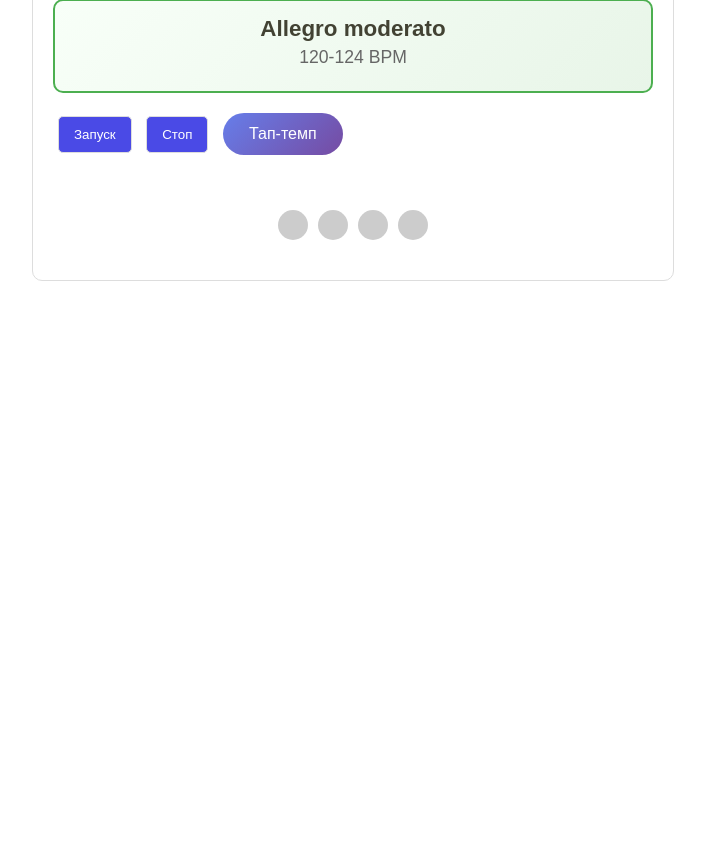
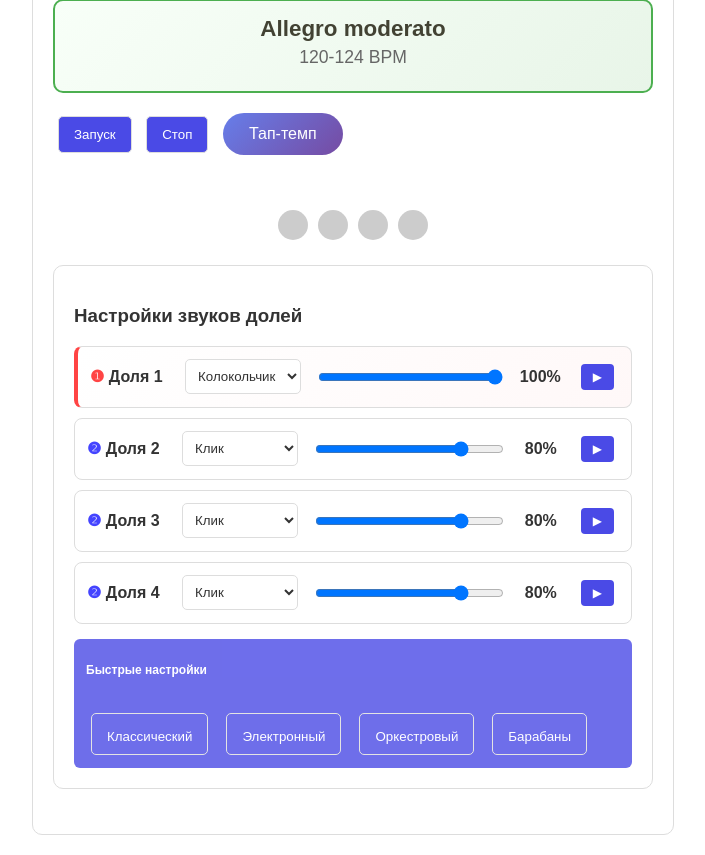
Before and after one commit to notnavolsus-commits/Metrosite, a Django app: page / in a window 1280 px wide. Shown: the part 594-1449 px from the top of the page, without its empty margins (287-992 px from the left). Before the commit the page ends 875 px from the top, so only its background shows below. Run offline with Django 5.2, Linux system fonts and the light colour scheme; data comes from the database, SQL or seed files in the repository; data that the repository does not hold is empty.

Commit message:
Added sounds for beats

```diff
--- a/Metrosite/settings.py
+++ b/Metrosite/settings.py
@@ -24,7 +24,7 @@ BASE_DIR = Path(__file__).resolve().parent.parent
 SECRET_KEY = 'django-insecure-&gl4!6+9$uv!4u^%o+tzm=6*mt9om_j#xo-si$jfxtyvz@m+@8'
 
 # SECURITY WARNING: don't run with debug turned on in production!
-DEBUG = False
+DEBUG = True
 
 ALLOWED_HOSTS = ['alexandriaasking.pythonanywhere.com', '127.0.0.1', 'localhost']
 
@@ -121,7 +121,7 @@ STATIC_URL = '/static/'
 STATICFILES_DIRS = [
     BASE_DIR / "metronome/static/",
 ]
-STATIC_ROOT = os.path.join(BASE_DIR, 'staticfiles/')
+# STATIC_ROOT = os.path.join(BASE_DIR, 'staticfiles/')
 
 # Default primary key field type
 # https://docs.djangoproject.com/en/5.2/ref/settings/#default-auto-field
--- a/metronome/static/css/metrosite.css
+++ b/metronome/static/css/metrosite.css
@@ -136,7 +136,7 @@ button:hover {
     margin: 15px 0;
 }
 
-.presets-category-btn {
+.preset-category-btn {
     background: var(--button-bg);
     color: var(--button-text);
     border: 1px solid var(--border-color);
@@ -195,7 +195,7 @@ button:hover {
     margin: 10px 0;
 }
 
-.preset-card.active .preset.bpm {
+.preset-card.active .preset-bpm {
     color: white;
 }
 
@@ -209,7 +209,7 @@ button:hover {
     color: rgba(255,255,255,0.8);
 }
 
-/* Тёмная темя для пресетов */
+/* Тёмная тема для пресетов */
 [data-theme="dark"] .preset-description {
     color: #aaa;
 }
@@ -249,7 +249,7 @@ button:hover {
 .quick-tempo {
     padding: 6px 10px;
     background: var(--button-bg);
-    color: var(--button-bg);
+    color: var(--button-text);
     border: none;
     border-radius: 4px;
     cursor: pointer;
@@ -287,12 +287,12 @@ button:hover {
     background: linear-gradient(135deg, #fff8f8 0%, #ffe8e8 100%);
 }
 
-[datatheme="dark"] .tempo-info.in-range {
+[data-theme="dark"] .tempo-info.in-range {
     background: linear-gradient(135deg, #1a2a1a 0%, #2a3a2a 100%);
     border-color: #4CAF50;
 }
 
-[datatheme="dark"] .tempo-info.out-of-range {
+[data-theme="dark"] .tempo-info.out-of-range {
     background: linear-gradient(135deg, #1a2a1a 0%, #3a2a2a 100%);
     border-color: #ff9800;
 }
@@ -317,7 +317,7 @@ button:hover {
     margin-bottom: 8px;
 }
 
-[datatheme="dark"] .tempo-range {
+[data-theme="dark"] .tempo-range {
     color: #aaa;
 }
 
@@ -328,7 +328,7 @@ button:hover {
     margin-top: 8px;
 }
 
-[datatheme="dark"] .tempo-description-text {
+[data-theme="dark"] .tempo-description-text {
     color: #bbb;
 }
 
@@ -358,3 +358,110 @@ button:hover {
 * {
     transition: background-color 0.3s, color 0.3s, border-color 0.3s;
 }
+
+/* Стили для настройки звуков */
+.sounds-section {
+    margin: 25px 0;
+    padding: 20px;
+    border: 1px solid var(--border-color);
+    border-radius: 10px;
+    background: var(--bg-color);
+}
+
+.sounds-configuration {
+    margin: 15px 0;
+}
+
+.beat-sound-config {
+    display: flex;
+    align-items: center;
+    gap: 15px;
+    margin: 10px 0;
+    padding: 12px;
+    border: 1px solid var(--border-color);
+    border-radius: 8px;
+    background: var(--bg-color);
+}
+
+.beat-sound-config.strong-beat {
+    border-left: 4px solid #ff4444;
+    background: linear-gradient(135deg, var(--bg-color) 0%, #fff8f8 100%);
+}
+
+[data-theme="dark"] .beat-sound-config.strong-beat {
+    background: linear-gradient(135deg, var(--bg-color) 0%, #2a1a1a 100%);
+}
+
+.beat-position {
+    font-weight: bold;
+    min-width: 80px;
+}
+
+.beat-sound-config.strong-beat .beat-position::before {
+    content: "❶ ";
+    color: #ff4444;
+}
+
+.beat-sound-config:not(.strong-beat) .beat-position::before {
+    content: "❷ ";
+    color: #4444ff;
+}
+
+.sound-select {
+    flex: 1;
+    padding: 8px;
+    border: 1px solid var(--border-color);
+    border-radius: 5px;
+    background: var(--bg-color);
+    color: var(--text-color);
+}
+
+.volume-slider {
+    flex: 2;
+}
+
+.volume-value {
+    min-width: 40px;
+    text-align: center;
+    font-weight: bold;
+}
+
+.test-sound-btn {
+    padding: 6px 12px;
+    background: var(--button-bg);
+    color: var(--button-text);
+    border: none;
+    border-radius: 4px;
+    cursor: pointer;
+    font-size: 12px;
+}
+
+.sound-preset {
+    margin-top: 20px;
+    padding-top: 15px;
+    border-top: 1px solid var(--border-color);
+}
+
+.sound-preset-buttons {
+    display: flex;
+    flex-wrap: wrap;
+    gap: 8px;
+    margin-top: 10px;
+}
+
+.sound-presets {
+    padding: 8px 12px;
+    background: var(--button-bg);
+    color: var(--button-text);
+    border: none;
+    border-radius: 6px;
+    cursor: pointer;
+    font-size: 12px;
+    opacity: 0.8;
+    transition: all 0.3s ease;
+}
+
+.sound-preset:hover {
+    opacity: 1;
+    transform: translateY(-1px);
+}
--- /dev/null
+++ b/metronome/static/js/beat_sounds.js
@@ -0,0 +1,239 @@
+class BeatSounds {
+    constructor(metronome) {
+        this.metronome = metronome;
+        this.audioContext = null;
+        this.soundConfigs = [];
+        this.defaultSounds = this.getDefaultSounds();
+
+        this.init();
+    }
+
+    init() {
+        this.loadSoundConfigs();
+        this.setupEventListeners();
+        this.renderSoundConfiguration();
+    }
+
+    getDefaultSounds() {
+        return [
+            { beatPosition: 0, soundType: 'bell', volume: 100 }, // Сильная доля
+            { beatPosition: 1, soundType: 'click', volume: 80 },
+            { beatPosition: 2, soundType: 'click', volume: 80 },
+            { beatPosition: 3, soundType: 'click', volume: 80 },
+        ];
+    }
+
+    loadSoundConfigs() {
+        // Пока используются звуки по умолчанию
+        // Позже можно загружать из localStorage или сервера
+        const saved = localStorage.getItem('beatSounds');
+        this.soundConfigs = saved ? JSON.parse(saved) : this.defaultSounds;
+    }
+
+    saveSoundConfigs() {
+        localStorage.setItem('beatSounds', JSON.stringify(this.soundConfigs));
+    }
+
+    setupEventListeners() {
+        //Обработчики будут добавлены после рендера конфигурации
+    }
+
+    renderSoundConfiguration() {
+        const container = document.getElementById('sounds-configuration');
+        if (!container) return;
+
+        const beatsCount = this.metronome.beatsPerMeasure;
+
+        // Создаём конфигурацию для каждой доли
+        container.innerHTML = '';
+
+        for (let i = 0; i < beatsCount; i++) {
+            const isStrongBeat = i === 0;
+            const config = this.soundConfigs.find(s => s.beatPosition === i) || { beatPosition: i, soundType: 'click', volume: 80 };
+
+            const beatConfig = document.createElement('div');
+            beatConfig.className = `beat-sound-config ${isStrongBeat ? 'strong-beat' : ''}`;
+            beatConfig.innerHTML = `
+                <div class="beat-position">Доля ${i + 1}</div>
+                <select class="sound-select" data-beat="${i}">
+                    <option value="click" ${config.soundType === 'click' ? 'selected' : ''}>Клик</option>
+                    <option value="beep" ${config.soundType === 'beep' ? 'selected' : ''}>Бип</option>
+                    <option value="woodblock" ${config.soundType === 'woodblock' ? 'selected' : ''}>Вудблок</option>
+                    <option value="drum" ${config.soundType === 'drum' ? 'selected' : ''}>Барабаны</option>
+                    <option value="bell" ${config.soundType === 'bell' ? 'selected' : ''}>Колокольчик</option>
+                    <option value="triangle" ${config.soundType === 'triangle' ? 'selected' : ''}>Треугольник</option>
+                    <option value="cowbell" ${config.soundType === 'cowbell' ? 'selected' : ''}>Ковбелл</option>
+                    <option value="tambourine" ${config.soundType === 'tambourine' ? 'selected' : ''}>Бубен</option>
+                </select>
+                <input type="range" class="volume-slider" data-beat="${i}"
+                    min="0" max="100" value="${config.volume}">
+                <span class="volume-value">${config.volume}%</span>
+                <button class="test-sound-btn" data-beat="${i}">▶</button>
+            `;
+
+            container.appendChild(beatConfig);
+        }
+
+        this.setupConfigurationListeners();
+        this.setupPresetListeners();
+
+    }
+
+    setupConfigurationListeners() {
+        // Обработчики выбора звука
+        document.querySelectorAll('.sound-select').forEach(select => {
+            select.addEventListener('change', (e) => {
+                const beat = parseInt(e.target.dataset.beat);
+                const soundType = e.target.value;
+                this.updateSoundConfig(beat, 'soundType', soundType);
+            });
+        });
+
+        // Обработчики громкости
+        document.querySelectorAll('.volume-slider').forEach(slider => {
+            slider.addEventListener('input', (e) => {
+                const beat = parseInt(e.target.dataset.beat);
+                const volume = parseInt(e.target.value);
+                e.target.nextElementSibling.textContent = `${volume}%`;
+                this.updateSoundConfig(beat, 'volume', volume);
+            });
+        });
+
+        // Кнопки тестирования звуков
+        document.querySelectorAll('.test-sound-btn').forEach(btn => {
+            btn.addEventListener('click', (e) => {
+                const beat = parseInt(e.target.dataset.beat);
+                this.playTestSound(beat);
+            });
+        });
+    }
+
+    setupPresetListeners() {
+        document.querySelectorAll('.sound-preset').forEach(btn => {
+            btn.addEventListener('click', (e) => {
+                const preset = e.target.dataset.preset;
+                this.applySoundPreset(preset);
+            });
+        });
+    }
+
+    updateSoundConfig(beatPosition, property, value) {
+        let config = this.soundConfigs.find(s => s.beatPosition === beatPosition);
+
+        if (!config) {
+            config = { beatPosition, soundType: 'click', volume: 80};
+            this.soundConfigs.push(config);
+        }
+
+        config[property] = value;
+        this.saveSoundConfigs();
+    }
+
+    playTestSound(beatPosition) {
+        const config = this.soundConfigs.find(s => s.beatPosition === beatPosition) || { soundType: 'click', volume: 80};
+
+        this.playSound(config.soundType, config.volume / 100);
+    }
+
+    playSound(soundType, volume = 0.7) {
+        if (!this.audioContext) {
+            this.audioContext = new (window.AudioContext || window.webkitAudioContext)();
+        }
+
+        const oscillator = this.audioContext.createOscillator();
+        const gainNode = this.audioContext.createGain();
+
+        oscillator.connect(gainNode);
+        gainNode.connect(this.audioContext.destination);
+
+        //Настраиваем звук в зависимости от типа
+        const soundParams = this.getSoundParameters(soundType);
+        oscillator.frequency.setValueAtTime(soundParams.frequency, this.audioContext.currentTime);
+        oscillator.type = soundParams.waveType;
+
+        // Настраиваем огибающую
+        gainNode.gain.setValueAtTime(volume * (this.metronome.volume / 100), this.audioContext.currentTime);
+        gainNode.gain.exponentialRampToValueAtTime(0.001, this.audioContext.currentTime + soundParams.duration);
+
+        oscillator.start();
+        oscillator.stop(this.audioContext.currentTime + soundParams.duration);
+    }
+
+    getSoundParameters(soundType) {
+        const params = {
+            'click': { frequency: 1000, duration: 0.05, waveType: 'square' },
+            'beep': { frequency: 800, duration: 0.1, waveType: 'sine'},
+            'woodblock': { frequency: 600, duration: 0.08, waveType: 'sawtooth'},
+            'drum': { frequency: 150, duration: 0.2, waveType: 'sine'},
+            'bell': { frequency: 1200, duration: 0.3, waveType: 'sine'},
+            'triangle': { frequency: 900, duration: 0.15, waveType: 'triangle'},
+            'cowbell': { frequency: 700, duration: 0.12, waveType: 'square'},
+            'tambourine': { frequency: 500, duration: 0.25, waveType: 'sawtooth'}
+        };
+
+        return params[soundType] || params.click;
+    }
+
+    applySoundPreset(preset) {
+        const presets = {
+            'classic': [
+                { beatPosition: 0, soundType: 'bell', volume: 100},
+                { beatPosition: 1, soundType: 'click', volume: 70},
+                { beatPosition: 2, soundType: 'click', volume: 70},
+                { beatPosition: 3, soundType: 'click', volume: 70}
+            ],
+            'drums': [
+                { beatPosition: 0, soundType: 'drum', volume: 100},
+                { beatPosition: 1, soundType: 'woodblock', volume: 80},
+                { beatPosition: 2, soundType: 'woodblock', volume: 80},
+                { beatPosition: 3, soundType: 'woodblock', volume: 80}
+            ],
+            'electronic': [
+                { beatPosition: 0, soundType: 'beep', volume: 100},
+                { beatPosition: 1, soundType: 'click', volume: 60},
+                { beatPosition: 2, soundType: 'click', volume: 60},
+                { beatPosition: 3, soundType: 'click', volume: 60}
+            ],
+            'orchestra': [
+                { beatPosition: 0, soundType: 'bell', volume: 100},
+                { beatPosition: 1, soundType: 'triangle', volume: 80},
+                { beatPosition: 2, soundType: 'triangle', volume: 80},
+                { beatPosition: 3, soundType: 'tambourine', volume: 70}
+            ]
+        };
+
+        this.soundConfigs = presets[preset] || this.defaultSounds;
+        this.saveSoundConfigs();
+        this.renderSoundConfiguration();
+
+        this.showNotification(`Применён пресет: ${preset}`);
+    }
+
+    // Метод для произведения звука ноты
+    playBeatSound(beatPosition) {
+        const config = this.soundConfigs.find(s => s.beatPosition === beatPosition) || {soundType: 'click', volume: 80};
+
+        this.playSound(config.soundType, config.volume / 100);
+    }
+
+    showNotification(message) {
+        const notification = document.createElement('div');
+        notification.style.cssText = `
+            position: fixed;
+            top: 20px;
+            right: 20px;
+            background: var(--accent-color);
+            color: white;
+            padding: 10px 15px;
+            border-radius: 5px;
+            z-index: 1000;
+        `;
+        notification.textContent = message;
+
+        document.body.appendChild(notification);
+
+        setTimeout(() => {
+            notification.remove();
+        }, 2000);
+    }
+}
--- a/metronome/static/js/metronome.js
+++ b/metronome/static/js/metronome.js
@@ -14,6 +14,11 @@ class Metronome {
     }
 
     playSound(volume = 0.5) {
+        // делегируем BeatSounds
+        if (window.beatSounds) {
+            window.beatSounds.playBeatSound(this.currentNote);
+        } else {
+            //Резервный код
             if (!this.audioContext) this.initAudio();
 
             const oscillator = this.audioContext.createOscillator();
@@ -30,6 +35,7 @@ class Metronome {
 
             oscillator.start();
             oscillator.stop(this.audioContext.currentTime + 0.1);
+        }
     }
 
     start() {
@@ -54,6 +60,8 @@ class Metronome {
 
     updateVisualization() {
         const indicators = document.querySelectorAll('.beat-indicator');
+        if (indicators.length === 0) return;
+
         indicators.forEach((indicator, index) => {
             indicator.style.background = index === this.currentNote ? '#ff4444' : '#4444ff';
         });
@@ -61,6 +69,8 @@ class Metronome {
 
     resetVisualization() {
         const indicators = document.querySelectorAll('.beat-indicator');
+        if (indicators.length === 0) return;
+
         indicators.forEach(indicator => {
             indicator.style.background = '#ccc';
         });
--- a/metronome/static/js/tempo_descriptions.js
+++ b/metronome/static/js/tempo_descriptions.js
@@ -1,4 +1,4 @@
-class TempoDescription {
+class TempoDescriptions {
     constructor() {
         this.tempoRanges = [
             {
--- a/templates/metronome/index.html
+++ b/templates/metronome/index.html
@@ -89,6 +89,26 @@
                 {% endfor %}
             </div>
         </div>
+
+        <!-- Настройки звуков долей -->
+        <div class="sounds-section">
+            <h3>Настройки звуков долей</h3>
+
+            <div class="sounds-configuration" id="sounds-configuration">
+                <!-- Конфигурация звуков будет генерироваться через JS -->
+            </div>
+
+            <!-- Быстрые пресеты звуков -->
+            <div class="sound-presets">
+                <h4>Быстрые настройки</h4>
+                <div class="sound-preset-buttons">
+                    <button class="sound-preset" data-preset="classic">Классический</button>
+                    <button class="sound-preset" data-preset="electronic">Электронный</button>
+                    <button class="sound-preset" data-preset="orchestra">Оркестровый</button>
+                    <button class="sound-preset" data-preset="drums">Барабаны</button>
+                </div>
+            </div>
+        </div>
     </div>
 
     <!-- Подключение JavaScript файлов -->
@@ -97,6 +117,7 @@
     <script src="{% static 'js/tap_tempo.js' %}"></script>
     <script src="{% static 'js/presets.js' %}"></script>
     <script src="{% static 'js/tempo_descriptions.js' %}"></script>
+    <script src="{% static 'js/beat_sounds.js' %}"></script>
 
 
     <!-- Инициализация -->
@@ -120,8 +141,12 @@
             const tempoPresets = new TempoPresets(metronome);
 
             // Инициализация описания темпов
-            const tempoDescriptions = new TempoDescription();
+            const tempoDescriptions = new TempoDescriptions();
 
+            // Инициализация звуков для метронома
+            const beatSounds = new BeatSounds(metronome);
+
+            window.beatSounds = beatSounds;
 
             document.getElementById('play-button').addEventListener('click', () => {
                 metronome.start();
```
Also changed, not shown: metronome/models.py (+29 -0 lines), metronome/static/js/presets.js (+47 -44 lines), metronome/migrations/0003_beatsound.py (added), 3 other files. Lines whose indentation alone changed are shown as unchanged.
